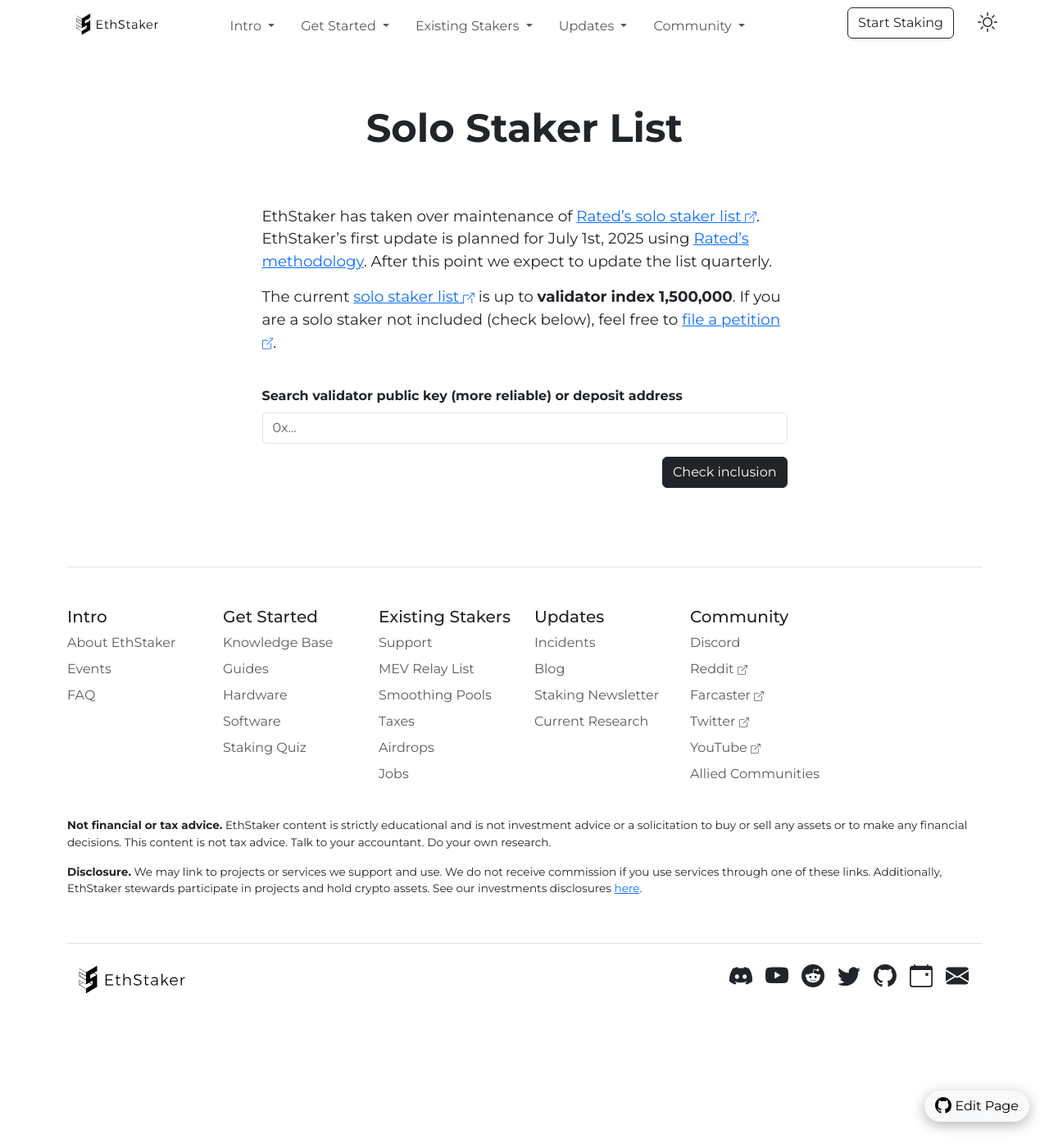
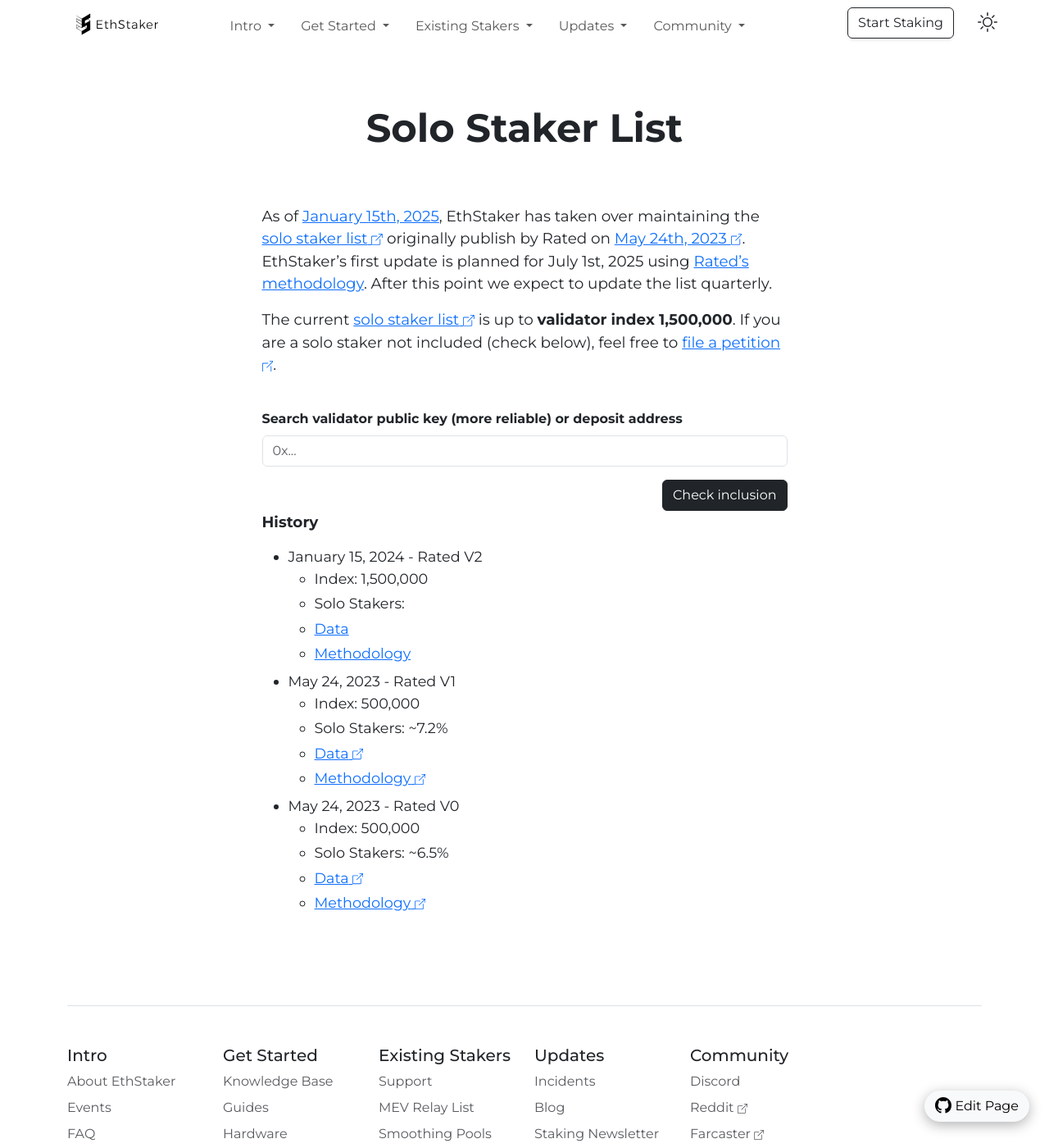
Before and after one commit to eth-educators/website, a Jekyll site: the page built from solo-staker-list.md, in a window 1280 px wide and 1400 px high. Shown: the whole window at 82% size. Built offline with Jekyll 4.4.1, drawn with Linux system fonts in a browser that asks for light colours.

Commit message:
update content and add historical list

```diff
--- a/solo-staker-list.md
+++ b/solo-staker-list.md
@@ -4,8 +4,27 @@
 permalink: /solo-staker-list
 ---
 
-EthStaker has taken over maintenance of [Rated's solo staker list](https://github.com/rated-network/solo-stakers). EthStaker's first update is planned for July 1st, 2025 using [Rated's methodology](). After this point we expect to update the list quarterly.
+
+As of [January 15th, 2025](), EthStaker has taken over maintaining the [solo staker list](https://github.com/rated-network/solo-stakers) originally publish by Rated on [May 24th, 2023](https://blog.rated.network/blog/solo-stakers). EthStaker's first update is planned for July 1st, 2025 using [Rated's methodology](). After this point we expect to update the list quarterly.
 
 The current [solo staker list](https://github.com/eth-educators/solo-stakers) is up to **validator index 1,500,000**. If you are a solo staker not included (check below), feel free to [file a petition](https://forms.gle/YFKFVgq2xdEHS2s26).
 
 {% include partials/content/solo-staker-list.html %}
+
+**History**
+
+- January 15, 2024 - Rated V2
+  - Index: 1,500,000
+  - Solo Stakers:
+  - [Data]()
+  - [Methodology]()
+- May 24, 2023 - Rated V1
+  - Index: 500,000
+  - Solo Stakers: ~7.2%
+  - [Data](https://github.com/rated-network/solo-stakers/blob/096876e7a9a298e969e76376cc5fe3e60cab305e/solo_stakers_v1.csv)
+  - [Methodology](https://blog.rated.network/blog/solo-stakers)
+- May 24, 2023 - Rated V0
+  - Index: 500,000
+  - Solo Stakers: ~6.5%
+  - [Data](https://github.com/rated-network/solo-stakers/blob/0d5cfd34f206e69fe138d4bdb9d31accdc3742c2/solo_stakers_v0.csv)
+  - [Methodology](https://blog.rated.network/blog/solo-stakers)
```
